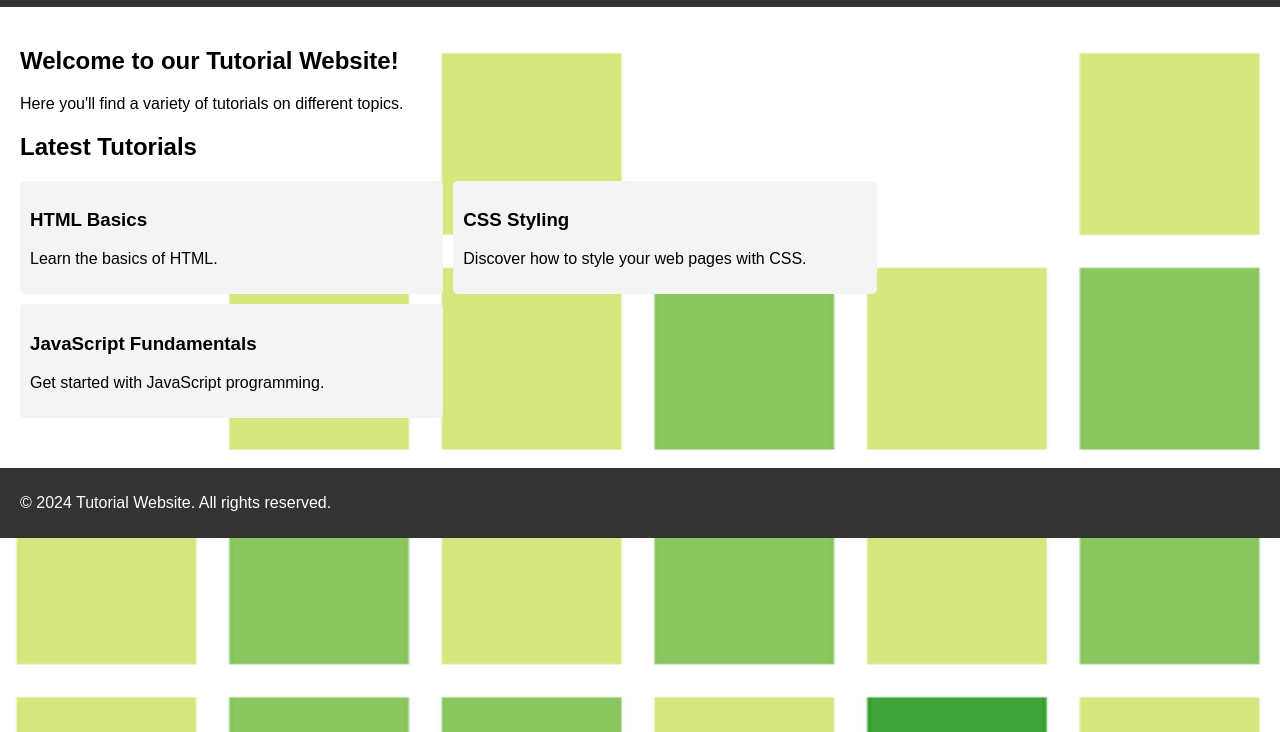
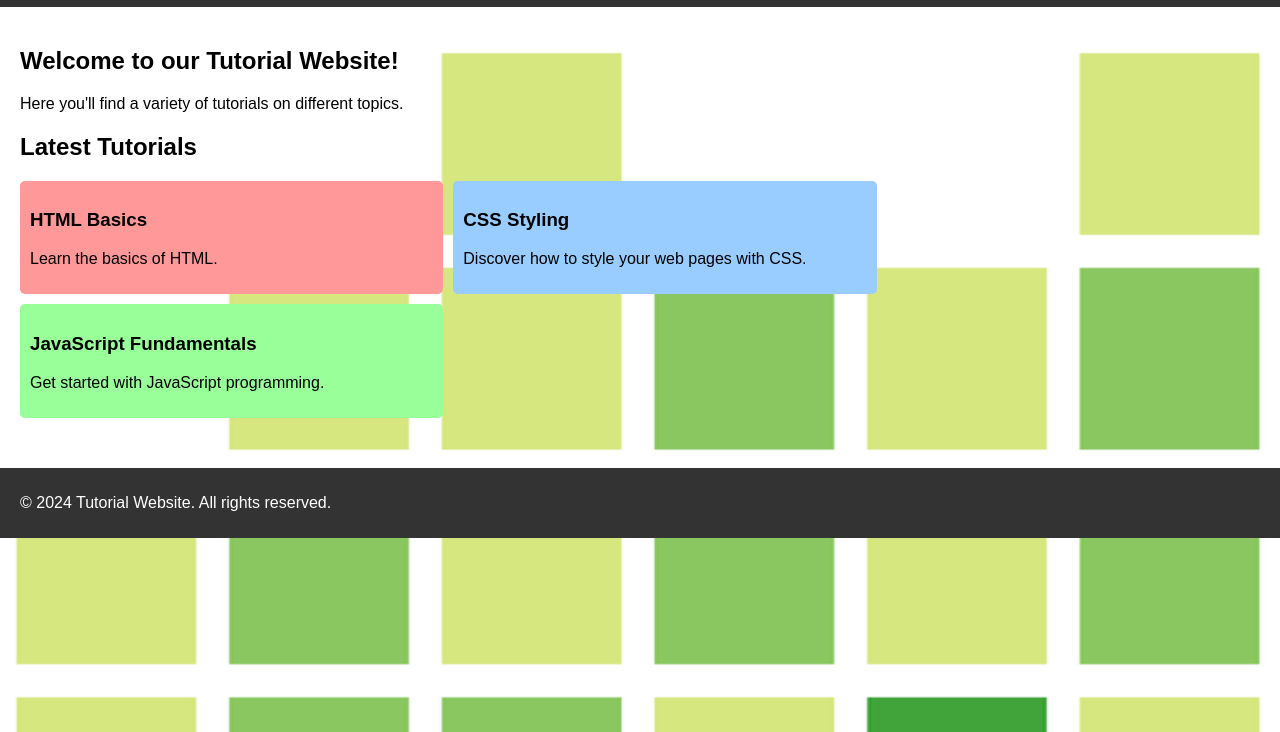
Before and after one commit to AswinDevM/Tutorial-website, a website: page index.html in a window 1280 px wide. Shown: the part 68-800 px from the top of the page. Drawn offline with Linux system fonts and the light colour scheme.

Commit message:
style changes color added

```diff
--- a/style.css
+++ b/style.css
@@ -52,6 +52,20 @@ section {
     flex-wrap: wrap;
 }
 
+/* Add different background colors to each tutorial */
+.tutorial:nth-child(1) {
+    background-color: #ff9999; /* Light red */
+}
+
+.tutorial:nth-child(2) {
+    background-color: #99ccff; /* Light blue */
+}
+
+.tutorial:nth-child(3) {
+    background-color: #99ff99; /* Light green */
+}
+
+
 .tutorial {
     background-color: #f4f4f4;
     border-radius: 5px;
```
